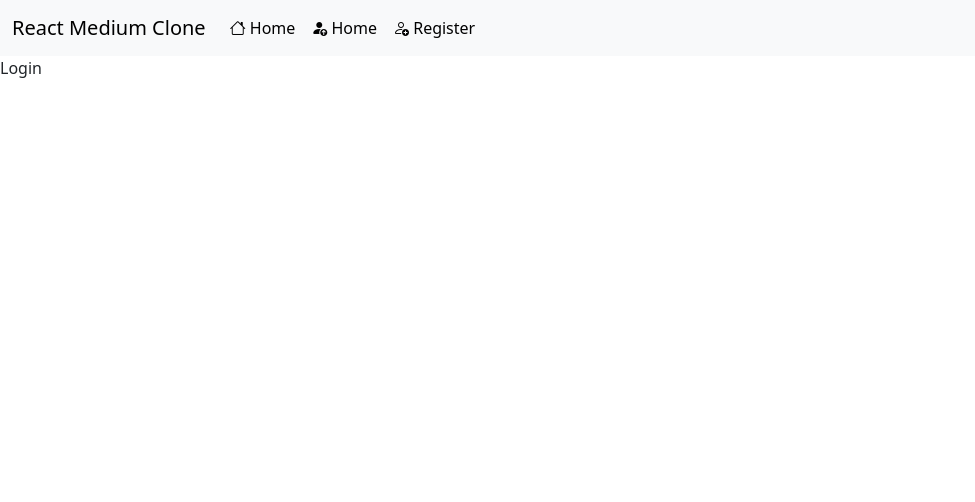
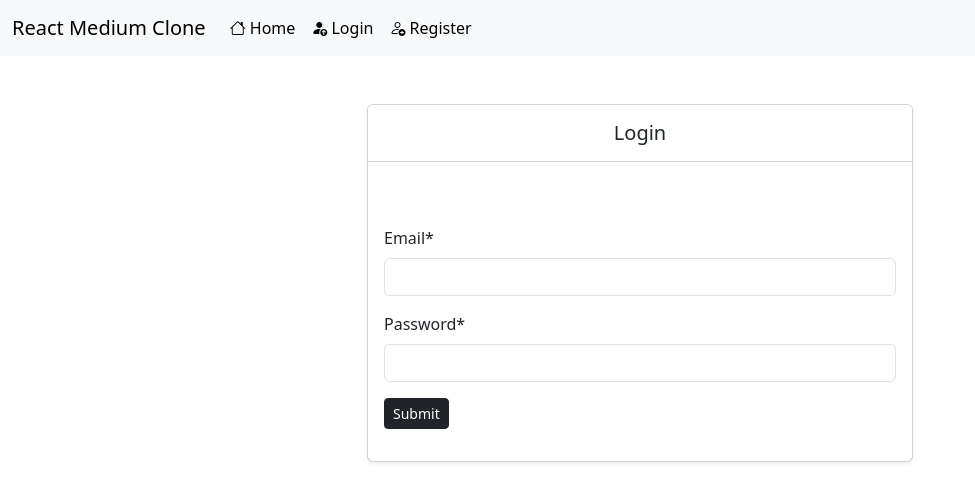
Before and after one commit to mjay88/medium-clone-frontend, a React (Vite) app: page /login in a window 1280 px wide. Shown: the top 502 px of the page, without its empty margins (0-975 px from the left). Built offline with nearby package versions, Linux system fonts and the light colour scheme.

Commit message:
log in and log out users

```diff
--- a/src/components/layouts/Header.jsx
+++ b/src/components/layouts/Header.jsx
@@ -1,7 +1,58 @@
-import React from "react";
-import { Link } from "react-router-dom";
+import React, { useEffect } from "react";
+import { useDispatch, useSelector } from "react-redux";
+import { Link, useLocation, useNavigate } from "react-router-dom";
+import { BASE_URL, getConfig } from "../../helpers/config";
+import axios from "axios";
+import {
+	setLoggedInOut,
+	setToken,
+	setCurrentUser,
+} from "../../redux/slices/userSlice.js";
+import { toast } from "react-toastify";
 
 export default function Header() {
+	const { isLoggedIn, token, user } = useSelector((state) => state.user);
+	const navigate = useNavigate();
+	const dispatch = useDispatch();
+	const location = useLocation();
+
+	useEffect(() => {
+		const getLoggedInUser = async () => {
+			try {
+				const response = await axios.get(`${BASE_URL}/user`, getConfig(token));
+				dispatch(setCurrentUser(response.data.user));
+			} catch (error) {
+				if (error?.response?.status === 401) {
+					dispatch(setLoggedInOut(false));
+					dispatch(setCurrentUser(null));
+					dispatch(setToken(""));
+				}
+				console.log(error);
+			}
+		};
+		if (token) {
+			getLoggedInUser();
+		}
+	}, [token]);
+
+	const logoutUser = async (e) => {
+		try {
+			const response = await axios.post(
+				`${BASE_URL}/user/logout`,
+				null,
+				getConfig(token)
+			);
+
+			dispatch(setLoggedInOut(false));
+			dispatch(setCurrentUser(null));
+			dispatch(setToken(""));
+			toast.success(response.data.message);
+			navigate("/login");
+		} catch (error) {
+			console.log(error);
+		}
+	};
+
 	return (
 		<nav className="navbar navbar-expand-lg bg-body-tertiary">
 			<div className="container-fluid">
@@ -26,9 +77,36 @@ export default function Header() {
 								<i className="bi bi-house"></i> Home
 							</Link>
 						</li>
+						{isLoggedIn ? (
+							<>
 								<li className="nav-item">
-							<Link className="nav-link active" aria-current="page" to="/login">
-								<i className="bi bi-person-fill-up"></i> Home
+									<Link
+										className="nav-link active"
+										aria-current="page"
+										to="/profile"
+									>
+										<i className="bi bi-person"></i> {user?.name}
+									</Link>
+								</li>
+								<li className="nav-item">
+									<button
+										onClick={() => logoutUser()}
+										className="nav-link border-0 bg-light"
+										aria-current="page"
+									>
+										<i className="bi bi-person-fill-down"></i> Logout
+									</button>
+								</li>
+							</>
+						) : (
+							<>
+								<li className="nav-item">
+									<Link
+										className="nav-link active"
+										aria-current="page"
+										to="/login"
+									>
+										<i className="bi bi-person-fill-up"></i> Login
 									</Link>
 								</li>
 								<li className="nav-item">
@@ -40,6 +118,8 @@ export default function Header() {
 										<i className="bi bi-person-add"></i> Register
 									</Link>
 								</li>
+							</>
+						)}
 					</ul>
 				</div>
 			</div>
--- a/src/components/user/Login.jsx
+++ b/src/components/user/Login.jsx
@@ -1,5 +1,119 @@
-import React from "react";
+import React, { useEffect, useState } from "react";
+import { useNavigate } from "react-router-dom";
+import axios from "axios";
+import { toast } from "react-toastify";
+import useValidation from "../custom/useValidation.jsx";
+import Spinner from "../layouts/Spinner.jsx";
+import { BASE_URL } from "../../helpers/config.js";
+import { useDispatch, useSelector } from "react-redux";
+import {
+	setLoggedInOut,
+	setToken,
+	setCurrentUser,
+} from "../../redux/slices/userSlice.js";
 
 export default function Login() {
-	return <div>Login</div>;
+	const { isLoggedIn } = useSelector((state) => state.user);
+	const [user, setUser] = useState({
+		email: "",
+		password: "",
+	});
+	const [errors, setErrors] = useState([]);
+	const [loading, setLoading] = useState(false);
+	const dispatch = useDispatch();
+	const navigate = useNavigate();
+
+	useEffect(() => {
+		if (isLoggedIn) {
+			navigate("/");
+		}
+	}, [isLoggedIn]);
+
+	const loginUser = async (e) => {
+		e.preventDefault();
+		setLoading(true);
+		setErrors([]);
+		try {
+			const response = await axios.post(`${BASE_URL}/user/login`, user);
+			setLoading(false);
+			if (response.data.error) {
+				toast.error(response.data.error);
+			} else {
+				dispatch(setLoggedInOut(true));
+				dispatch(setCurrentUser(response.data.user));
+				dispatch(setToken(response.data.access_token));
+				toast.success(response.data.message);
+				navigate("/");
+			}
+		} catch (error) {
+			setLoading(false);
+			if (error?.response?.status === 422) {
+				setErrors(error.response.data.errors);
+			}
+			console.log(error);
+		}
+	};
+
+	return (
+		<div className="container">
+			<div className="row my-5">
+				<div className="col-md-6 mx-auto">
+					<div className="card shadow-sm">
+						<div className="card-header bg-white">
+							<h5 className="text-center mt-2">Login</h5>
+						</div>
+						<div className="card-body">
+							<form className="mt-5" onSubmit={(e) => loginUser(e)}>
+								<div className="mb-3">
+									<label htmlFor="email" className="form-label">
+										Email*
+									</label>
+									<input
+										type="text"
+										onChange={(e) =>
+											setUser({
+												...user,
+												email: e.target.value,
+											})
+										}
+										name="email"
+										id="email"
+										className="form-control"
+									/>
+									{useValidation(errors, "email")}
+								</div>
+								<div className="mb-3">
+									<label htmlFor="password" className="form-label">
+										Password*
+									</label>
+									<input
+										type="password"
+										onChange={(e) =>
+											setUser({
+												...user,
+												password: e.target.value,
+											})
+										}
+										name="password"
+										id="password"
+										className="form-control"
+									/>
+									{useValidation(errors, "password")}
+								</div>
+								<div className="mb-3">
+									{loading ? (
+										<Spinner />
+									) : (
+										<button type="submit" className="btn btn-sm btn-dark">
+											Submit
+										</button>
+									)}
+								</div>
+							</form>
+						</div>
+					</div>
+				</div>
+			</div>
+		</div>
+	);
 }
--- a/src/components/user/Register.jsx
+++ b/src/components/user/Register.jsx
@@ -1,12 +1,14 @@
-import React, { useState } from "react";
+import React, { useEffect, useState } from "react";
 import { useNavigate } from "react-router-dom";
 import axios from "axios";
 import { toast } from "react-toastify";
 import useValidation from "../custom/useValidation.jsx";
 import Spinner from "../layouts/Spinner.jsx";
 import { BASE_URL } from "../../helpers/config.js";
+import { useSelector } from "react-redux";
 
 export default function Register() {
+	const isLoggedIn = useSelector((state) => state.user);
 	const [user, setUser] = useState({
 		name: "",
 		email: "",
@@ -15,6 +17,12 @@ export default function Register() {
 	const [errors, setErrors] = useState([]);
 	const [loading, setLoading] = useState(false);
 	const navigate = useNavigate();
+
+	useEffect(() => {
+		if (isLoggedIn) {
+			navigate("/");
+		}
+	}, [isLoggedIn]);
 
 	const registerUser = async (e) => {
 		e.preventDefault();
--- a/src/helpers/config.js
+++ b/src/helpers/config.js
@@ -1 +1,11 @@
 export const BASE_URL = "http://127.0.0.1:8000/api";
+
+export const getConfig = (token, contentType) => {
+	const config = {
+		headers: {
+			"Content-type": contentType || "application/json",
+			Authorization: `Bearer ${token}`,
+		},
+	};
+	return config;
+};
```
Lines whose indentation alone changed are shown as unchanged.
